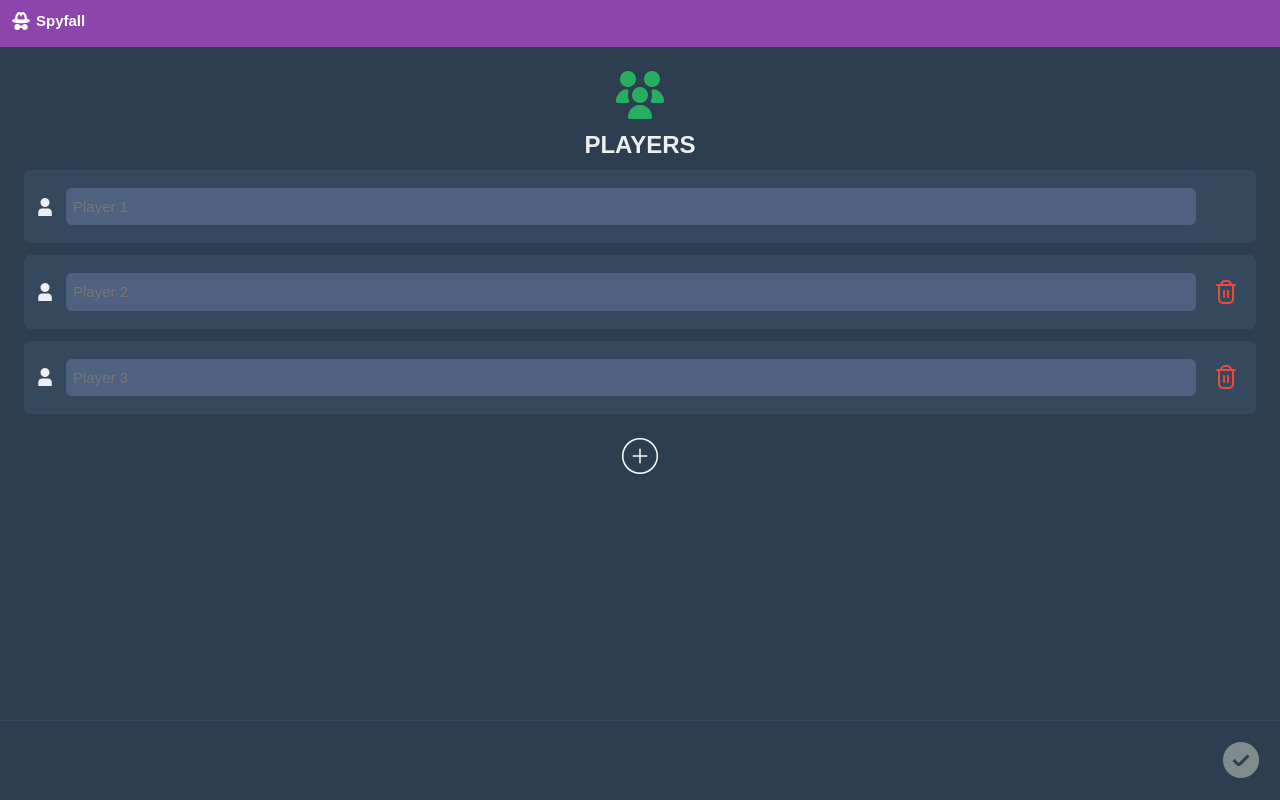
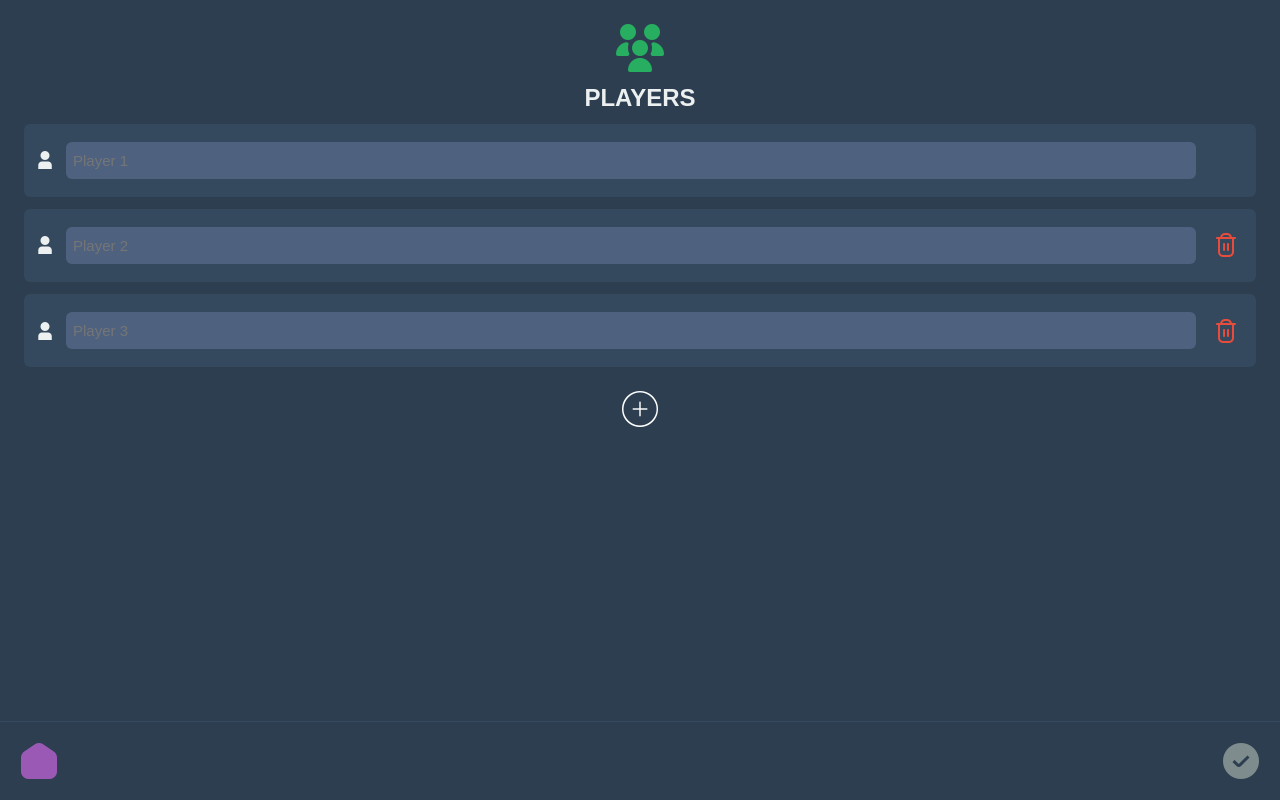
Before and after one commit to kbparagua/likalaro, a Vue app: page /spyfall/new in a window 1280 px wide. Built offline with nearby package versions, Linux system fonts and the light colour scheme.

Commit message:
Remove titlebar; replace with home action

```diff
--- a/src/views/core/Action.vue
+++ b/src/views/core/Action.vue
@@ -6,6 +6,7 @@
   const router = useRouter();
 
   const ICONS_CSS_CLASS_MAP = {
+    home: "fi fi-sr-house-blank",
     forward: "fi-ss-angle-circle-right",
     back: "fi-ss-angle-circle-left",
     ok: "fi-ss-check-circle",
--- /dev/null
+++ b/src/views/core/HomeAction.vue
@@ -0,0 +1,28 @@
+<script setup>
+  import { reactive } from 'vue';
+  import Action from './Action.vue';
+  import Window from './Window.vue';
+  import Button from './Button.vue';
+
+  const menu = reactive({
+    visible: false,
+    show() { this.visible = true },
+    hide() { this.visible = false }
+  });
+
+  function showMenu() { menu.show() }
+  function hideMenu() { menu.hide() }
+</script>
+
+<template>
+  <div>
+    <Action icon="home" @click="showMenu"></Action>
+    <Window :is-open="menu.visible" @close="hideMenu">
+      <Button path="/">Home</Button>
+      <Button path="/spyfall/new">New Game</Button>
+    </Window>
+  </div>
+</template>
+
+<style>
+</style>
--- a/src/views/core/Window.vue
+++ b/src/views/core/Window.vue
@@ -1,5 +1,5 @@
 <script setup>
-  defineEmits('close');
+  defineEmits(['close']);
 
   const props = defineProps({
     isOpen: { type: Boolean, default: false }
@@ -22,26 +22,31 @@
   .window {
     background-color: #8e44ad;
     position: absolute;
-    top: -100vh;
+    display: none;
+    top: 100vh;
     left: 0;
     width: 100%;
     height: 100%;
     z-index: 2;
 
-    transition: top 0.25s;
+    transition:  0.25s;
 
     padding: 24px;
 
     &.open {
+      display: block;
       top: 0;
+
+      animation-name: slide-up;
+      animation-duration: 0.25s;
     }
   }
 
   .close-btn {
     position: absolute;
-    top: 24px;
-    right: 24px;
-    font-size: 40px;
+    bottom: 2rem;
+    right: 2rem;
+    font-size: 3rem;
     color: white;
   }
 
@@ -50,7 +55,28 @@
     flex-direction: column;
     justify-content: center;
     align-items: center;
-    gap: 12px;
+    gap: 1rem;
     height: 100%;
   }
+
+  @keyframes slide-up {
+    from {
+      top: 100dvh;
+    }
+
+    to {
+      top: 0;
+    }
+  }
+
+  @keyframes slide-down {
+    from {
+      display: block;
+      top: 100dvh;
+    }
+
+    to {
+      top: 0;
+    }
+  }
 </style>
--- a/src/views/spyfall/Main.vue
+++ b/src/views/spyfall/Main.vue
@@ -1,28 +1,8 @@
 <script setup>
-import { ref } from "vue";
-import TitleBar from "./main/TitleBar.vue";
-import Window from "../core/Window.vue";
-import Button from "../core/Button.vue";
-
-const [isHomeWindowOpen, openHomeWindow, closeHomeWindow] = (function(){
-  const state = ref(false);
-
-  return [
-    state,
-    () => state.value = true,
-    () => state.value = false
-  ];
-})();
 </script>
 
 <template>
   <div class="main">
-    <TitleBar @title-click="openHomeWindow"></TitleBar>
-    <Window :is-open="isHomeWindowOpen" @close="closeHomeWindow">
-      <Button path="/">Home</Button>
-      <Button path="/spyfall/new">New Game</Button>
-    </Window>
-
     <div class="container">
       <router-view />
     </div>
--- a/src/views/spyfall/main/Content.vue
+++ b/src/views/spyfall/main/Content.vue
@@ -1,4 +1,5 @@
 <script setup>
+  import HomeAction from '@/views/core/HomeAction.vue';
 </script>
 
 <template>
@@ -8,7 +9,10 @@
     </div>
 
     <div class="actions">
-      <slot name="actions"></slot>
+      <HomeAction></HomeAction>
+      <div class="custom">
+        <slot name="actions"></slot>
+      </div>
     </div>
   </div>
 </template>
@@ -19,7 +23,7 @@
     flex-direction: column;
     width: 100%;
     height: 100%;
-    max-height: calc(100dvh - 4rem);
+    max-height: 100dvh;
 
     .main {
       flex-grow: 0;
@@ -31,10 +35,15 @@
 
     .actions {
       display: flex;
-      justify-content: flex-end;
+      justify-content: flex-start;
       align-items: center;
       border-top: solid 1px #34495e;
-      flex-grow: 1;
+
+      .custom {
+        display: flex;
+        justify-content: flex-end;
+        flex-grow: 2;
+      }
     }
   }
 </style>
--- a/src/views/spyfall/main/TitleBar.vue
+++ /dev/null
@@ -1,37 +0,0 @@
-<script setup>
-defineEmits('titleClick');
-</script>
-
-<template>
-  <div class="title-bar">
-    <a href="#" @click.prevent="$emit('titleClick')">
-      <i class="fi fi-bs-incognito"></i>
-      <h1>Spyfall</h1>
-    </a>
-  </div>
-</template>
-
-<style scoped>
-  .title-bar {
-    background-color: #8e44ad;
-    padding: 1rem;
-    height: 4rem;
-
-    a {
-      display: flex;
-      align-items: center;
-      gap: 0.5rem;
-      color: white;
-
-      .fi {
-        font-size: 1.5rem;
-      }
-
-      h1 {
-        font-size: 1.25rem;
-        margin: 0;
-      }
-    }
-
-  }
-</style>
```
